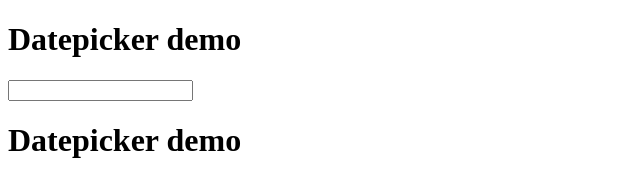
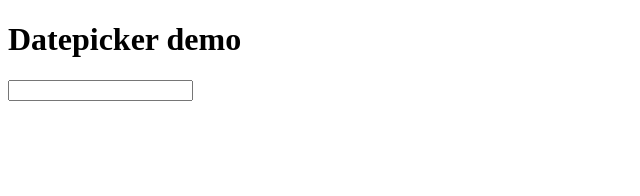
Before and after one commit to MrMeison/Education, a plain HTML site: page datepicker/index.html in a window 1280 px wide. Shown: the whole page, without its empty margins (0-640 px from the left). Drawn offline with Linux system fonts and the light colour scheme.

Commit message:
Change demo page

```diff
--- a/datepicker/index.html
+++ b/datepicker/index.html
@@ -11,6 +11,5 @@
 <body>
     <h1>Datepicker demo</h1>
     <input type="text" class="js-datepicker" />
-    <h1>Datepicker demo</h1>
 </body>
 </html>
```
